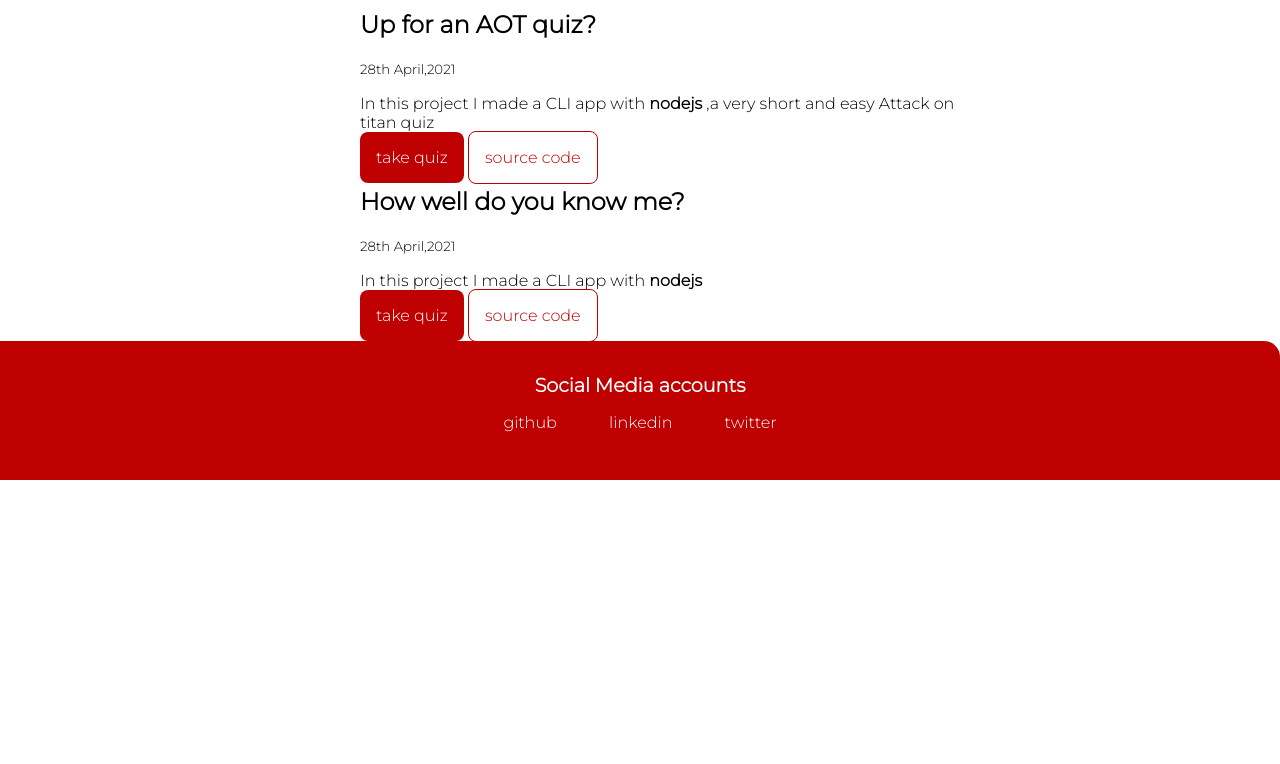
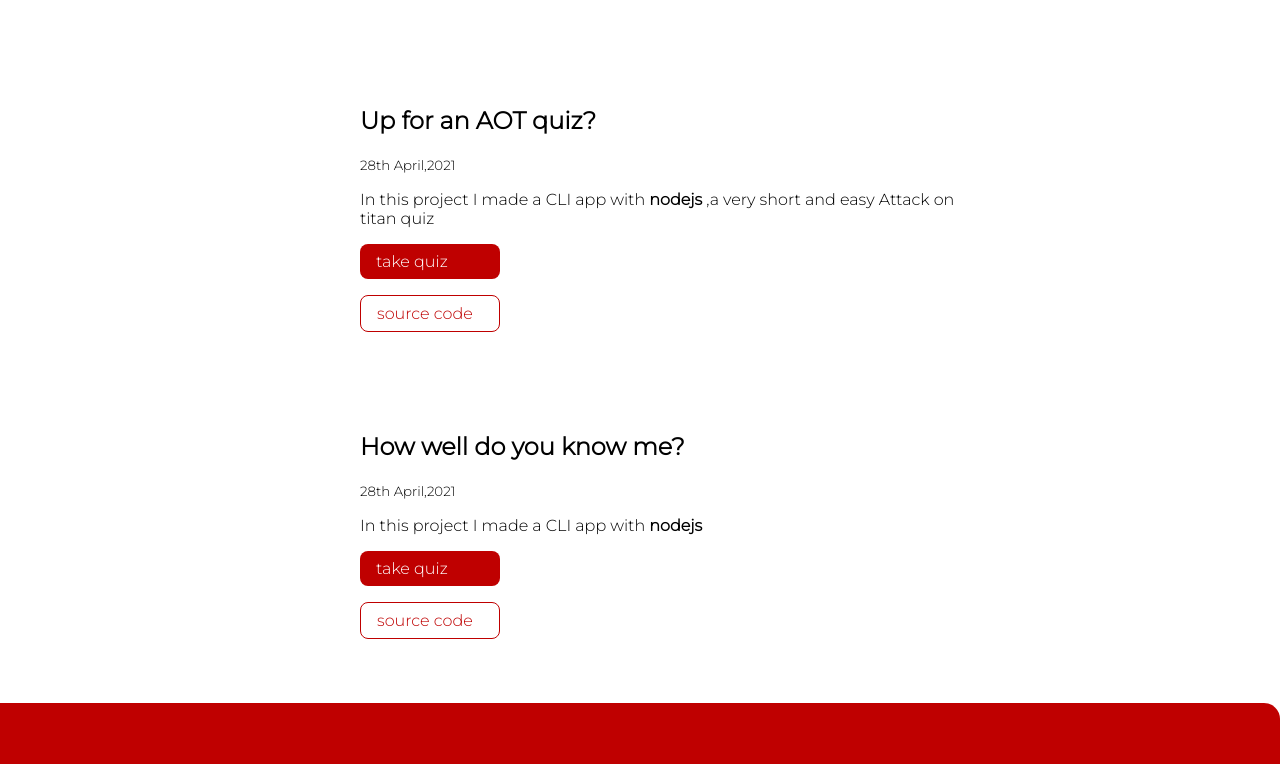
Before and after one commit to nuhakhangr8/Nuhakhan-portfolio-site-Mark4-5, a plain HTML site: page projects.html in a window 1280 px wide. Shown: the part 290-1054 px from the top of the page. Before the commit the page ends 800 px from the top, so only its background shows below. Drawn offline with Linux system fonts and the light colour scheme.

Commit message:
fix: added padding,margin,box sizing

```diff
--- a/styles.css
+++ b/styles.css
@@ -10,7 +10,6 @@ body{
     --dark-grey: #3f3d56/**grey**/;
     --off-white:  #F3F4F6 ;
     }
-
 hr{
     margin:2rem 0rem;
 }
@@ -24,20 +23,30 @@ hr{
 /**links**/
 .link{
     text-decoration: 0;
-    padding:1rem 1rem;
-    margin-top: 1rem;
-    margin-bottom: 1rem;
+    box-sizing: border-box;
+    padding: 0.5rem 1rem;
+
 }
 .link-primary{
     background-color: var(--primary-color);
     border-radius: 0.5rem;
     color: white;
+    display: block;
+    max-width: 140px;
+    margin: 1rem;
+    margin-right:  1rem;
+    margin-left: 0rem;
 
 }
 .link-secondary{
     color:var(--primary-color);
     border-radius: 0.5rem;
     border: 1px solid var(--primary-color) ;
+    display: block;
+    max-width: 140px;
+    margin:1rem;
+    margin-right: 1rem;
+    margin-left: 0rem;
 }
 /**@lists**/
 .list-non-bullet{
@@ -69,6 +78,7 @@ hr{
 /**header**/
 .hero{
     padding: 2rem;
+    padding-top: 5rem;
 }
 .hero .hero-img{
     margin:auto;
@@ -94,7 +104,7 @@ hr{
 /**footer**/
 .footer{
     background-color: var(--primary-color);
-    padding: 2rem 1rem;
+    padding: 4rem 1rem;
     color: white;
     text-align: center;
     border-top-right-radius: 1rem;
@@ -110,3 +120,7 @@ hr{
     padding-inline-start: 0px;
 
 }
+/**projects**/
+.showcase-list{
+    padding: 2rem;
+}
```
